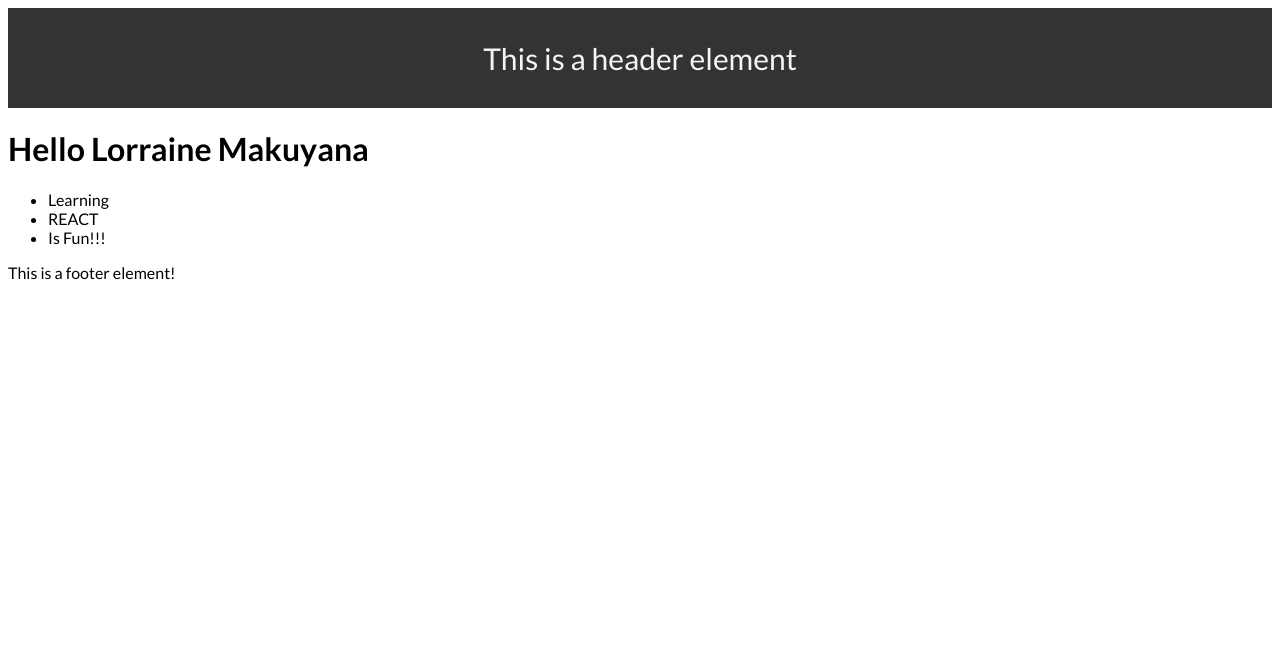
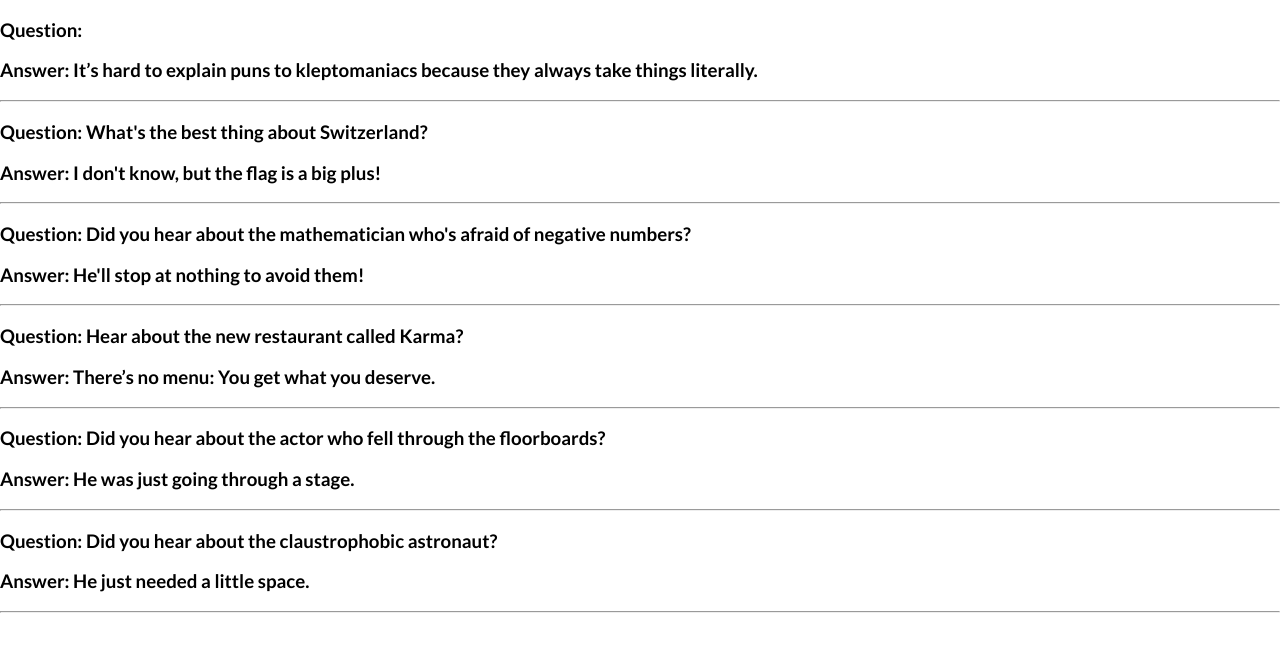
Before and after one commit to lorrainemakuyana/react-notepad, a React app: page / in a window 1280 px wide. Built offline with nearby package versions, Linux system fonts and the light colour scheme.

Commit message:
Add mapping components, Props

```diff
--- a/public/styles.css
+++ b/public/styles.css
@@ -13,3 +13,30 @@ body {
     justify-content: center;
     align-items: center;
 }
+
+body {
+    margin: 0;
+}
+
+.contacts {
+    display: flex;
+    flex-wrap: wrap;
+}
+
+.contact-card {
+    flex-basis: 250px;
+    margin: 20px;
+}
+
+.contact-card > img {
+    width: 100%;
+    height: auto;
+}
+
+.contact-card > h3 {
+    text-align: center;
+}
+
+.contact-card > p {
+    font-size: 12px;
+}
--- /dev/null
+++ b/src/components/Joke.js
@@ -0,0 +1,10 @@
+import React from "react";
+
+const Joke = (props) =>
+    <div>
+        <h3>Question: {props.question} </h3>
+        <h3>Answer: {props.punchLine} </h3>
+        <hr />
+    </div>
+
+export default Joke
--- a/src/components/MyApp.js
+++ b/src/components/MyApp.js
@@ -1,19 +1,19 @@
-import React from 'react';
+import React from "react"
 
-function MyApp() {              // create a function that returns the HTML to be rendered
-    const firstName = "Lorraine"
-    const lastName = "Makuyana"
+import Joke from "./Joke"
+import jokesData from "./jokesData"
+
+function App() {
+
+    const jokeComponents = jokesData.map((data) => {
+        return <Joke key={data.id} question={data.question} punchLine={data.punchLine} />
+    })
 
     return (
         <div>
-            <h1>Hello {`${firstName} ${lastName}`}</h1>
-            <ul>
-                <li>Learning</li>
-                <li>REACT</li>
-                <li>Is Fun!!!</li>
-            </ul>
+            {jokeComponents}
         </div>
     )
 }
 
-export default MyApp
+export default App
--- /dev/null
+++ b/src/components/jokesData.js
@@ -0,0 +1,33 @@
+const jokesData = [
+    {
+        id: 1,
+        punchLine: "It’s hard to explain puns to kleptomaniacs because they always take things literally."
+    },
+    {
+        id: 2,
+        question: "What's the best thing about Switzerland?",
+        punchLine: "I don't know, but the flag is a big plus!"
+    },
+    {
+        id: 3,
+        question: "Did you hear about the mathematician who's afraid of negative numbers?",
+        punchLine: "He'll stop at nothing to avoid them!"
+    },
+    {
+        id: 4,
+        question: "Hear about the new restaurant called Karma?",
+        punchLine: "There’s no menu: You get what you deserve."
+    },
+    {
+        id: 5,
+        question: "Did you hear about the actor who fell through the floorboards?",
+        punchLine: "He was just going through a stage."
+    },
+    {
+        id: 6,
+        question: "Did you hear about the claustrophobic astronaut?",
+        punchLine: "He just needed a little space."
+    }
+]
+
+export default jokesData
--- a/src/index.js
+++ b/src/index.js
@@ -1,14 +1,10 @@
 import React from 'react'
 import ReactDOM from 'react-dom'
 
-import Header from "./components/Header"
-import Footer from "./components/Footer"
+// import Header from "./components/Header"
+// import Footer from "./components/Footer"
 import MyApp from "./components/MyApp"
 
 ReactDOM.render(
-    <div>
-        <Header />
-        <MyApp />
-        <Footer />
-    </div>,    // Create an instance of the MyApp function
+    <MyApp />, // Create an instance of the MyApp function
     document.getElementById("root"))
```
Also changed, not shown: src/components/ContactCard.js (added, +12 -0 lines), README.md.
